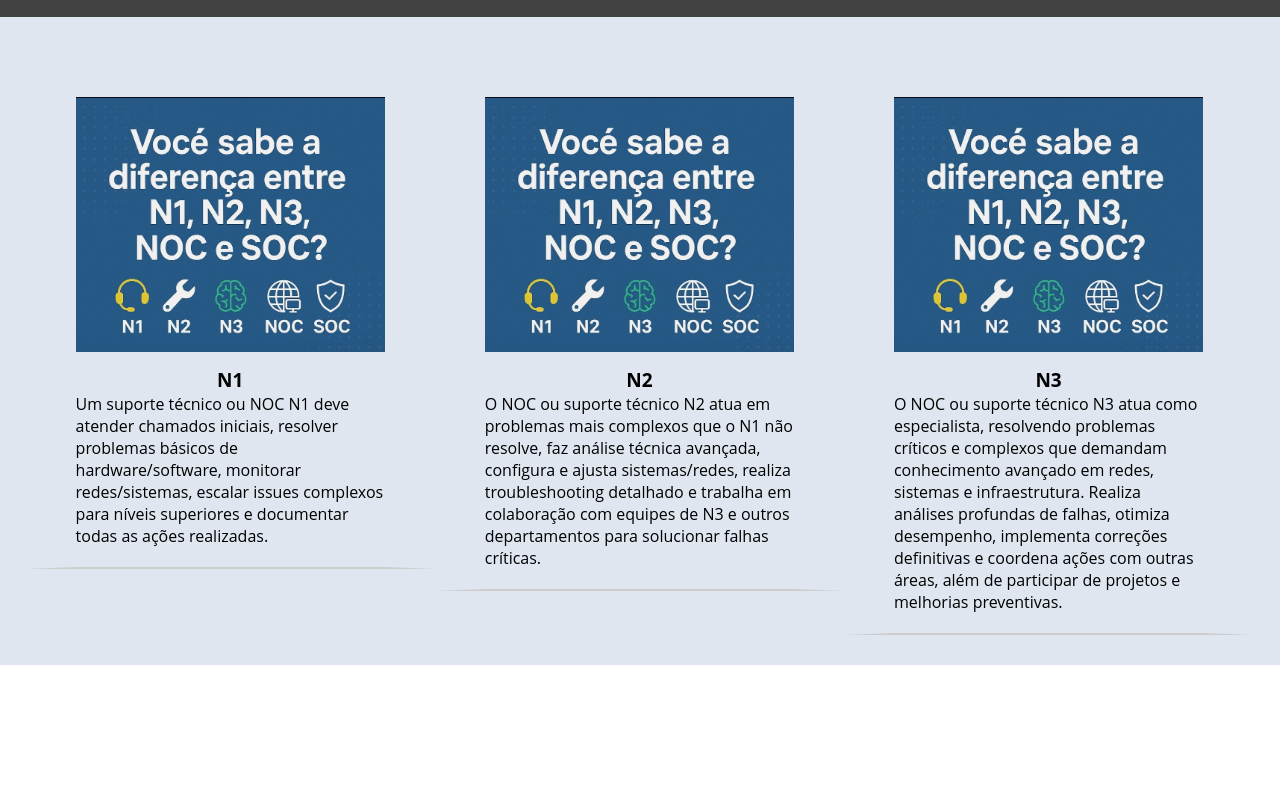
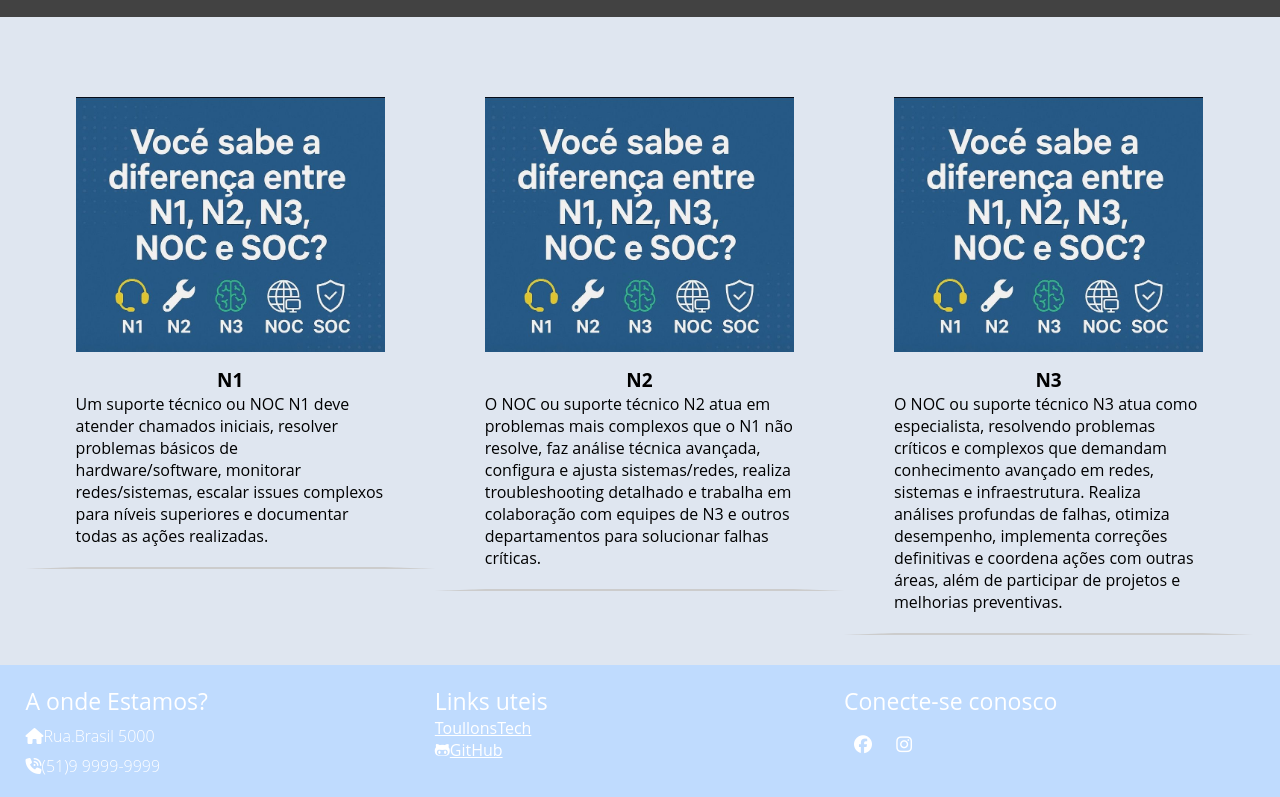
Before and after one commit to andreastoullondev/WebDesign, a plain HTML site: page site.html in a window 1280 px wide. Shown: the part 1456-2253 px from the top of the page. Before the commit the page ends 2121 px from the top, so only its background shows below. Drawn offline with Linux system fonts and the light colour scheme.

Commit message:
finalizado footer

```diff
--- a/css/style.css
+++ b/css/style.css
@@ -14,6 +14,11 @@
 .w50{
     width: 50%;
     float: left;
+}
+
+.w33{
+    float: left;
+    width: 33.3%;
 }
 
 .center{text-align: center;}
@@ -256,7 +261,40 @@ section.cards{
     font-weight: normal;
 }
 
+footer.footer1{
+    background-color: #bfdbfe;
+    padding: 20px 0;
+    color: white;
+}
+
+
+footer.footer1 h2{
+    font-weight: normal;
+    font-size: 23px;
+}
+
+footer.footer1 p{
+    margin-top: 8px;
+    font-weight: lighter;
+}
+
+footer.footer1 a{
+    display: block;
+    color: white;
+}
+
+div.group-icons a{
+    font-size: 18px;
+    display: inline-block;
+    margin: 15px 10px;
+}
+
+
 @media screen and (max-width: 768px){
+
+    footer.footer1 {
+        text-align: center;
+    }
     .box-icone-single{
         width: 100%;
     }
@@ -270,7 +308,7 @@ section.cards{
         margin-top: 60px;
     }
 
-    .w50{
+    .w50,.w33{
     width: 100%;
     float: left;
     }
@@ -288,6 +326,10 @@ section.cards{
 }
 
 @media screen and (max-width: 900px){
+
+     footer.footer1 {
+        text-align: center;
+    }
     .box-icone-single{
         width: 100%;
     }
@@ -301,7 +343,7 @@ section.cards{
         margin-top: 60px;
     }
 
-    .w50{
+    .w50,.w33{
     width: 100%;
     float: left;
     padding: 15px 0;
--- a/site.html
+++ b/site.html
@@ -171,5 +171,30 @@
 
     </section>
 
+
+    <footer class="footer1">
+        <div class="container">
+            <div class="w33">
+                <h2>A onde Estamos?</h2>
+                <p><i class="fa-solid fa-house"></i></i>Rua.Brasil 5000</p>
+                <p><i class="fa-solid fa-phone-volume"></i>(51)9 9999-9999</p>
+            </div>
+
+            <div class="w33">
+                <h2>Links uteis</h2>
+                <a href="#">ToullonsTech</a>
+                <a href="#"><i class="fa-brands fa-github-alt"></i>GitHub</a>
+            </div>
+
+            <div class="w33">
+                <h2>Conecte-se conosco</h2>
+                <div class="group-icons">
+                    <a href=""><i class="fa-brands fa-facebook"></i></a>
+                    <a href=""><i class="fa-brands fa-instagram"></i></a>
+                </div>
+            </div>
+            <div class="clear"></div>
+        </div>
+    </footer>
 </body>
 </html
```
